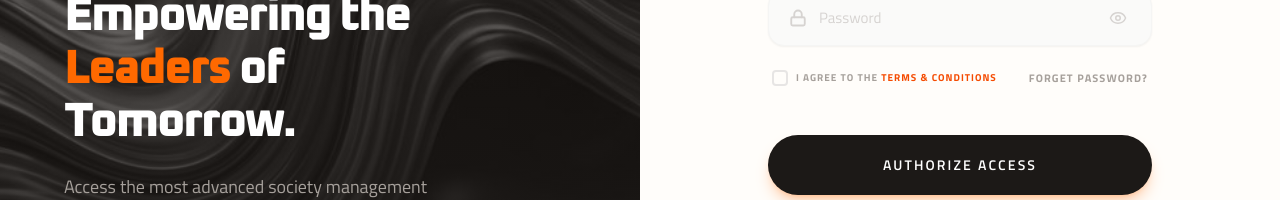
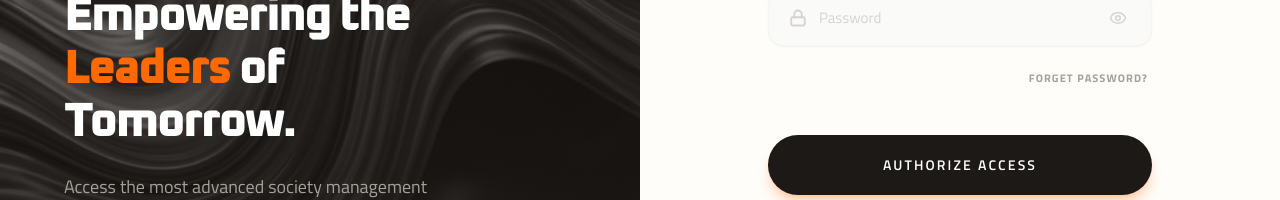
Before and after one commit to Haseebx162006/Society-Management-System-, a Next.js app in the folder frontend/: page /login in a window 1280 px wide. Shown: the part 334-534 px from the top of the page. Built offline with nearby package versions, Linux system fonts and the light colour scheme; no server answers.

Commit message:
terms and conditions removed from login page

```diff
--- a/frontend/src/app/login/page.tsx
+++ b/frontend/src/app/login/page.tsx
@@ -31,16 +31,6 @@ export default function LoginPage() {
 
   const handleSubmit = async (e: React.FormEvent) => {
     e.preventDefault();
-    if (!agreed) {
-      toast.error("Please agree to the Terms and Conditions to proceed.", {
-        style: {
-          background: "#ffffff",
-          color: "#1c1917",
-          border: "1px solid #ef4444",
-        },
-      });
-      return;
-    }
     try {
       const userData = await login({
         email: formData.email,
@@ -183,18 +173,8 @@ export default function LoginPage() {
 
                 <div className="flex justify-between items-center pb-8 px-1">
                     <label className="flex items-center gap-2 cursor-pointer group">
-                        <div className="relative flex items-center justify-center">
-                            <input
-                                type="checkbox"
-                                checked={agreed}
-                                onChange={(e) => setAgreed(e.target.checked)}
-                                className="peer appearance-none w-4 h-4 rounded border-2 border-stone-200 checked:bg-orange-600 checked:border-orange-600 transition-all duration-300 cursor-pointer"
-                            />
-                            <Check className="absolute w-3 h-3 text-white opacity-0 peer-checked:opacity-100 transition-opacity pointer-events-none" strokeWidth={4} />
-                        </div>
-                        <span className="text-[10px] font-bold text-stone-400 group-hover:text-stone-600 transition-colors uppercase tracking-widest leading-none">
-                            I agree to the <Link href="/terms" className="text-orange-600 hover:underline">Terms & Conditions</Link>
-                        </span>
+
+
                     </label>
                     <a href="#" className="text-[11px] font-bold text-stone-400 hover:text-orange-600 transition-colors uppercase tracking-widest">
                         Forget Password?
```
